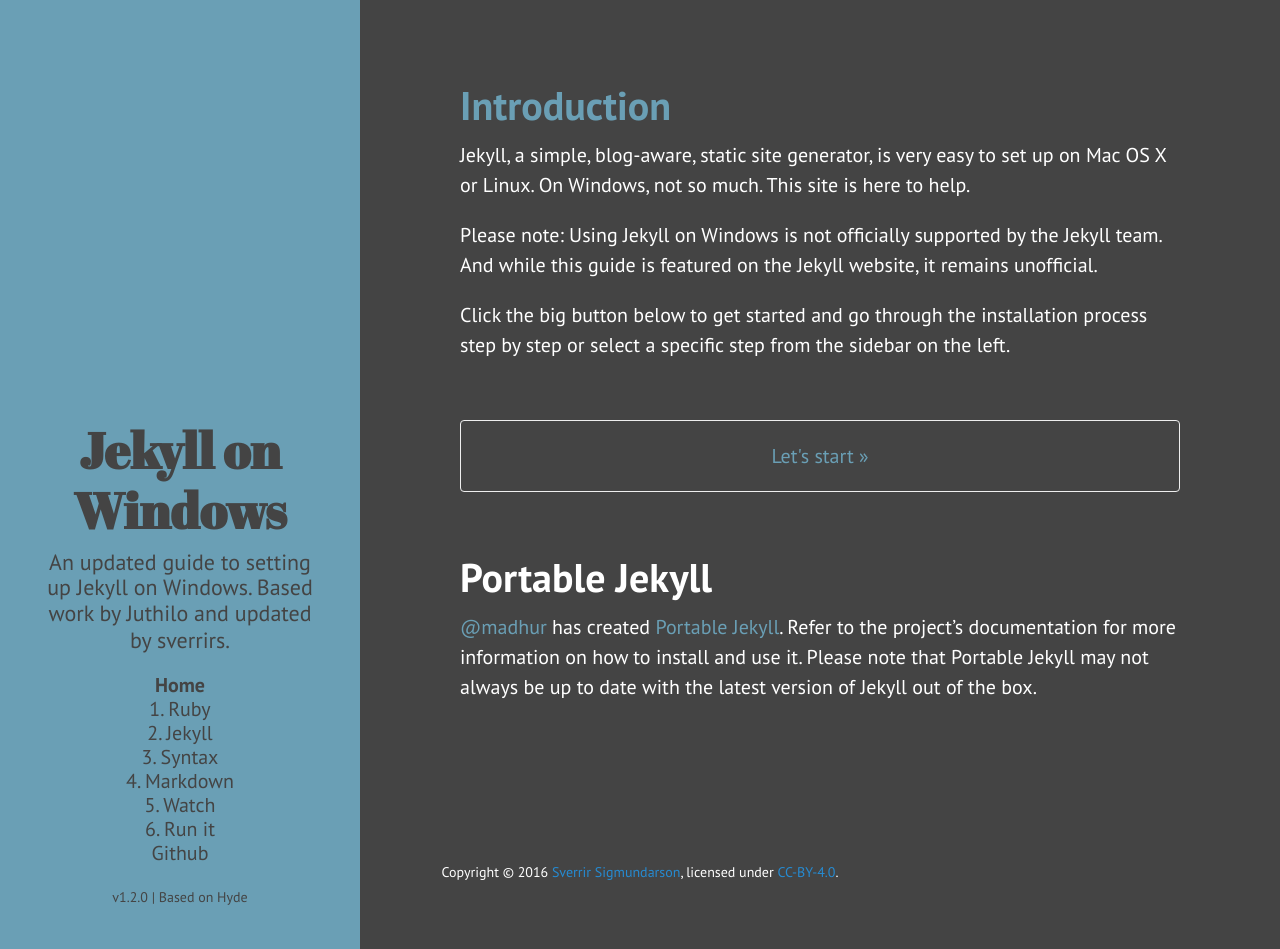
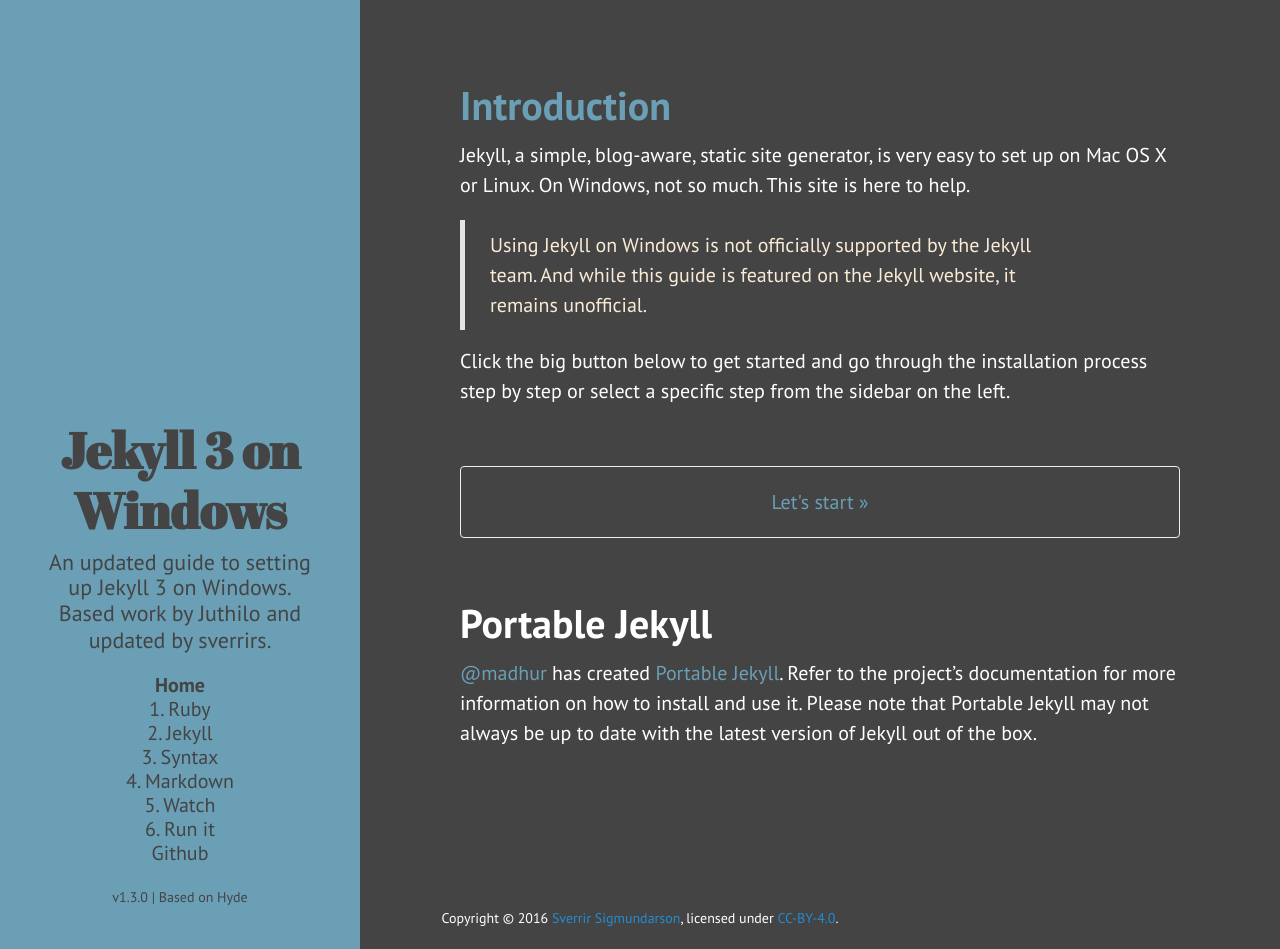
Before and after one commit to sverrirs/jekyllonwindows, a Jekyll site: the page built from index.md, in a window 1280 px wide and 949 px high. Built offline with Jekyll 4.4.1, drawn with Linux system fonts in a browser that asks for light colours; comment, search, counter and statistics services are not loaded.

Commit message:
Minor formatting

```diff
--- a/_config.yml
+++ b/_config.yml
@@ -2,9 +2,9 @@
 encoding: UTF-8
 
 # Setup
-title:            Jekyll on Windows
+title:            Jekyll 3 on Windows
 tagline:          'Ultimate Guide'
-description:      'An updated guide to setting up <a href="http://jekyllrb.com" target="_blank">Jekyll</a> on Windows. Based work by <a href="http://jekyll-windows.juthilo.com/" target="_blank">Juthilo</a> and updated by <a href="https://sverrirs.com" target="_blank">sverrirs</a>.'
+description:      'An updated guide to setting up <a href="http://jekyllrb.com" target="_blank">Jekyll 3</a> on Windows. Based work by <a href="http://jekyll-windows.juthilo.com/" target="_blank">Juthilo</a> and updated by <a href="https://sverrirs.com" target="_blank">sverrirs</a>.'
 url:              https://labs.sverrirs.com/jekyll/
 baseurl:          "/jekyll/"
 
@@ -13,7 +13,7 @@ author:
   url:            https://sverrirs.com
 
 # Custom vars
-version:          1.2.0
+version:          1.3.0
 
 ############################################################
 # Copy the external static folders into the output site
--- a/index.md
+++ b/index.md
@@ -5,7 +5,7 @@ title: Introduction
 
 Jekyll, a simple, blog-aware, static site generator, is very easy to set up on Mac OS X or Linux. On Windows, not so much. This site is here to help.
 
-Please note: Using Jekyll on Windows is not officially supported by the Jekyll team. And while this guide is featured on the Jekyll website, it remains unofficial.
+> Using Jekyll on Windows is not officially supported by the Jekyll team. And while this guide is featured on the Jekyll website, it remains unofficial.
 
 Click the big button below to get started and go through the installation process step by step or select a specific step from the sidebar on the left.
 
```
